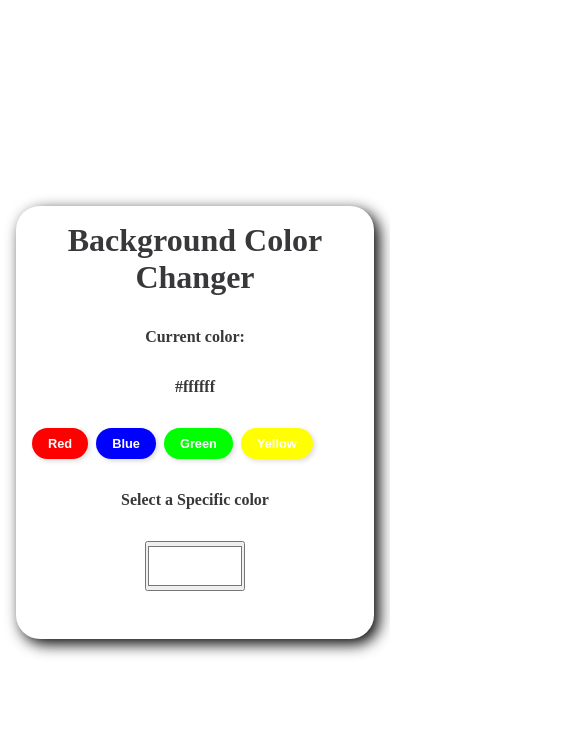
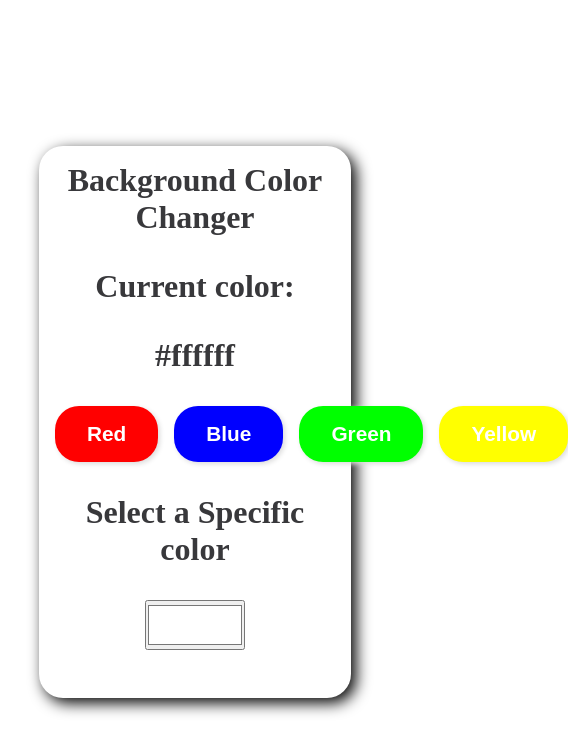
Before and after one commit to Abhijith-AK/colorPicker, a React (Vite) app: page / in a window 390 px wide. Shown: the top 754 px of the page, 568 px wide, since content can reach past the window. Built offline with nearby package versions, Linux system fonts and the light colour scheme.

Commit message:
Update index.css

```diff
--- a/src/index.css
+++ b/src/index.css
@@ -16,7 +16,7 @@
 }
 
 .colorPicker{
-    max-width: 80%
+    max-width: 80%;
     background-color: white;
     padding: 1rem;
     border-radius: 24px;
@@ -50,22 +50,3 @@ input[type = "color"] {
     height: 50px;
     width: 100px;
 }
-
-@media screen and (max-width:500px){
-   .container {
-       padding: 0 1rem
-   }
-   .colorPicker{
-      text-align: center;
-   }
-    h2{
-       font-size:1rem;
-    }
-    .buttons{
-       gap:.5rem
-    }
-    button {
-    padding: .5rem 1rem;
-    font-size: .8rem;
-    }
-}
```
